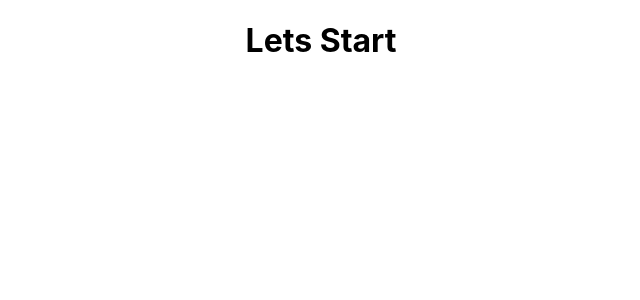
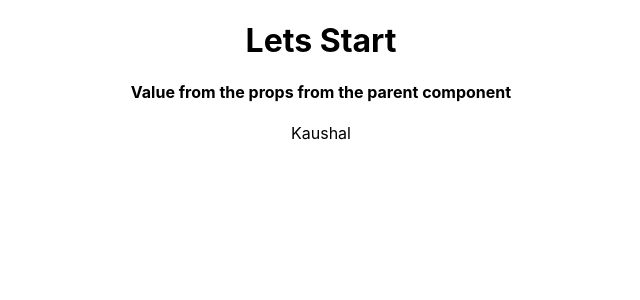
Before and after one commit to KaushalMaster/xwits_internship, a React (Create React App) app: page / in a window 1280 px wide. Shown: the top 300 px of the page, without its empty margins (319-959 px from the left). Built offline with nearby package versions, Linux system fonts and the light colour scheme.

Commit message:
created a component and passed the value as prop from parent component to the component created

```diff
--- a/src/App.js
+++ b/src/App.js
@@ -1,9 +1,12 @@
 import './App.css';
+import CompA from './components/CompA';
 
 function App() {
+  const name = "Kaushal"
   return (
     <div className="App">
-        <h1>Lets Start</h1>
+      <h1>Lets Start</h1>
+      <CompA value={name} />
     </div>
   );
 }
--- /dev/null
+++ b/src/components/CompA.jsx
@@ -0,0 +1,12 @@
+import React from "react";
+
+const CompA = (props) => {
+  return (
+    <div>
+      <h4>Value from the props from the parent component</h4>
+      {props.value}
+    </div>
+  );
+};
+
+export default CompA;
```
